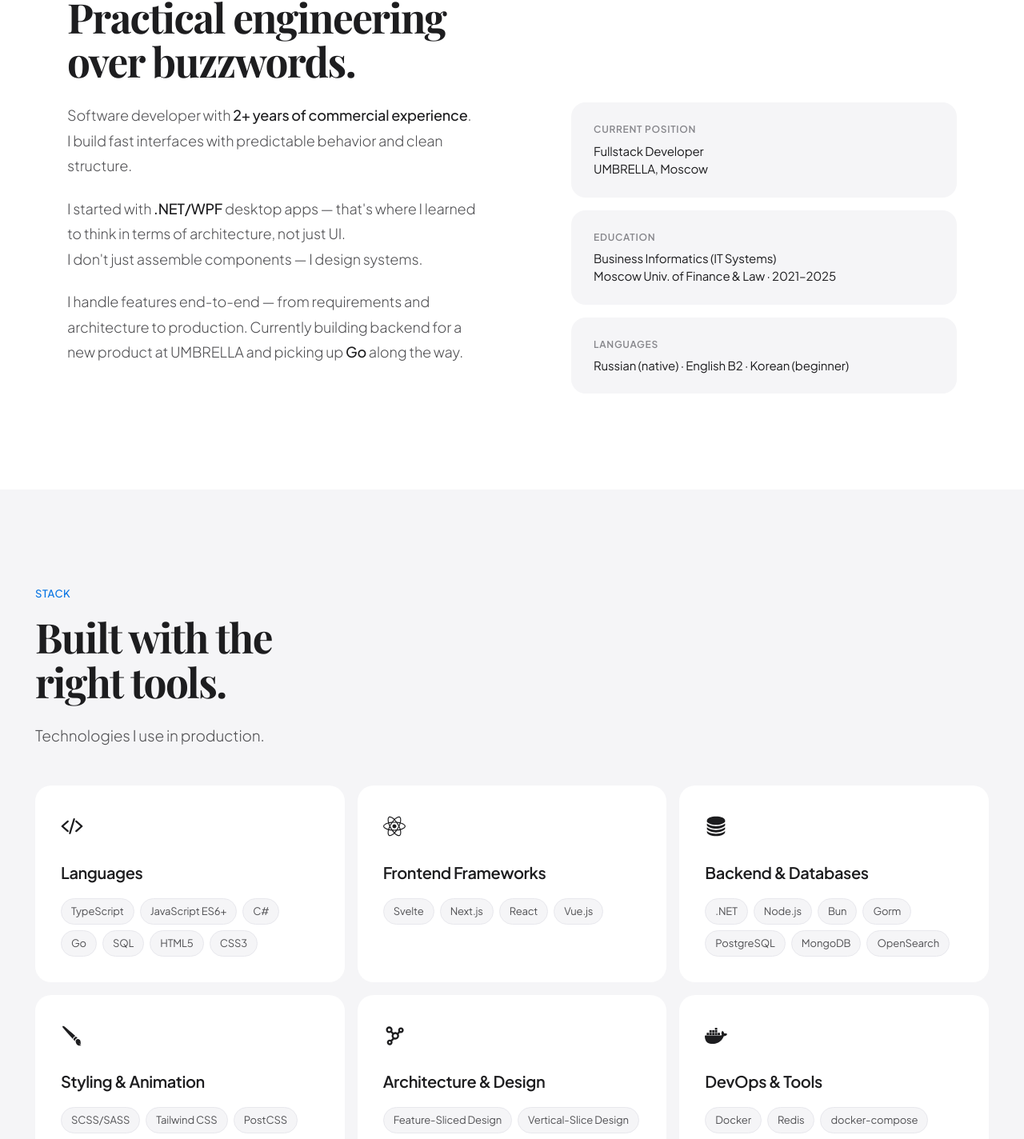
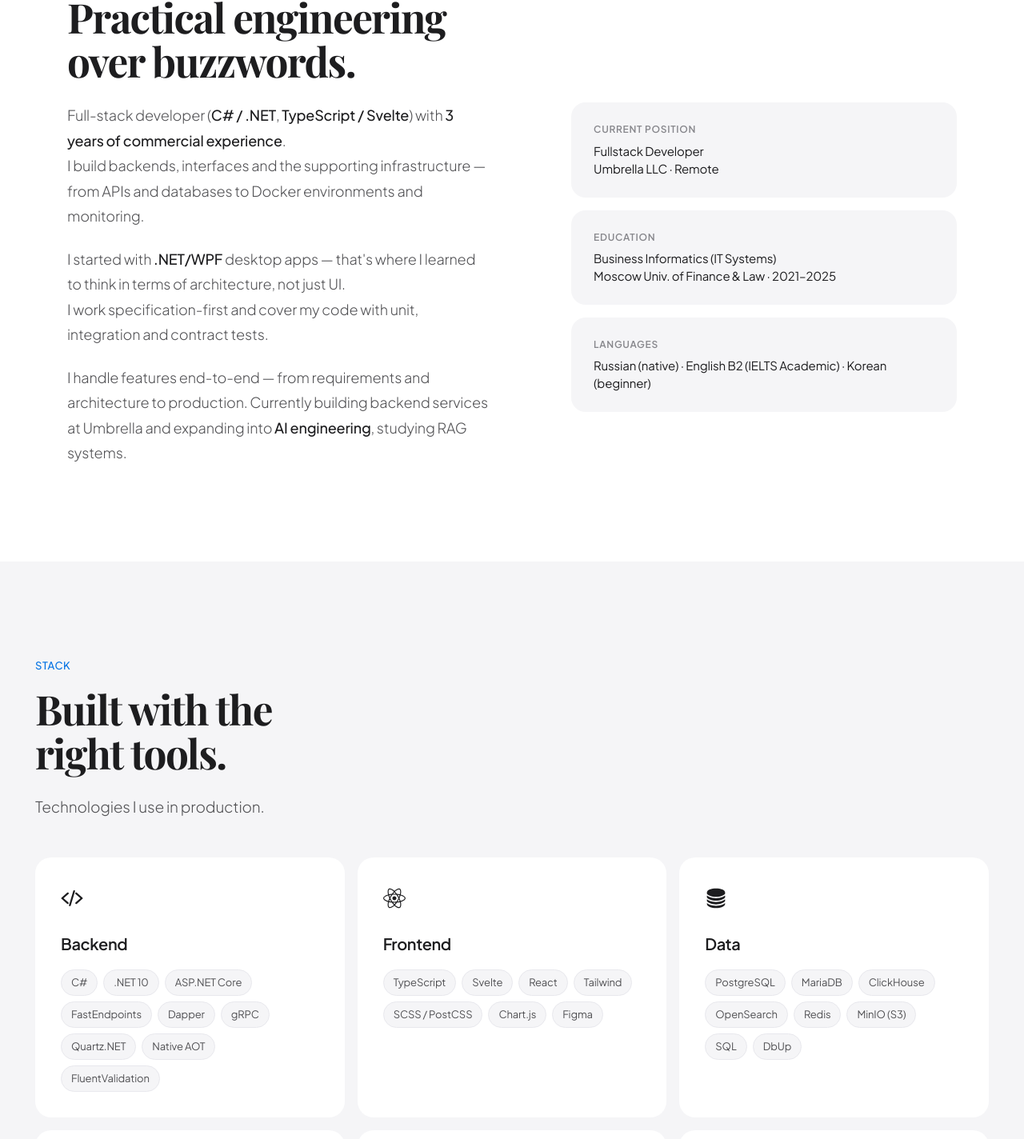
Before and after one commit to georgystavissky/personalWebsite, a Next.js app: page /personalWebsite/# in a window 1280 px wide. Shown: the part 1173-2597 px from the top of the page at 80% size. Built offline with nearby package versions, Linux system fonts and the light colour scheme; a web font is replaced by a local one.

Commit message:
Update info according to resume

```diff
--- a/src/app/layout.tsx
+++ b/src/app/layout.tsx
@@ -11,7 +11,8 @@ const font = Plus_Jakarta_Sans({
 
 export const metadata: Metadata = {
   title: "Georgii Stavisskii",
-  description: "Personal website",
+  description:
+    "Georgii Stavisskii — fullstack developer (C# / .NET, TypeScript / Svelte)",
 };
 
 export default function RootLayout({
--- a/src/components/about/About.tsx
+++ b/src/components/about/About.tsx
@@ -20,19 +20,23 @@ const About = () => {
       <div className="about-layout">
         <div className="about-body reveal">
           <p>
-            Software developer with
-            <strong> 2+ years of commercial experience</strong>. <br />I build
-            fast interfaces with predictable behavior and clean structure.
+            Full-stack developer (<strong>C# / .NET</strong>,{" "}
+            <strong>TypeScript / Svelte</strong>) with{" "}
+            <strong>3 years of commercial experience</strong>. <br />I build
+            backends, interfaces and the supporting infrastructure — from APIs
+            and databases to Docker environments and monitoring.
           </p>
           <p>
             I started with <strong>.NET/WPF</strong> desktop apps — that&apos;s
             where I learned to think in terms of architecture, not just UI.
-            <br /> I don&apos;t just assemble components — I design systems.
+            <br /> I work specification-first and cover my code with unit,
+            integration and contract tests.
           </p>
           <p>
             I handle features end-to-end — from requirements and architecture to
-            production. Currently building backend for a new product at UMBRELLA
-            and picking up <strong>Go</strong> along the way.
+            production. Currently building backend services at Umbrella and
+            expanding into <strong>AI engineering</strong>, studying RAG
+            systems.
           </p>
         </div>
 
@@ -42,7 +46,7 @@ const About = () => {
             <div className="card-value">
               Fullstack Developer
               <br />
-              UMBRELLA, Moscow
+              Umbrella LLC · Remote
             </div>
           </div>
           <div className="about-card">
@@ -56,7 +60,7 @@ const About = () => {
           <div className="about-card">
             <div className="card-label">Languages</div>
             <div className="card-value">
-              Russian (native) · English B2 · Korean (beginner)
+              Russian (native) · English B2 (IELTS Academic) · Korean (beginner)
             </div>
           </div>
           {/* <div className="about-card">
--- a/src/components/experience/Experience.tsx
+++ b/src/components/experience/Experience.tsx
@@ -54,59 +54,103 @@ const Experience = () => {
           <div className="exp-item">
             <div className="exp-left reveal">
               <div className="exp-period">Feb 2026 — Present</div>
-              <div className={`${playfair.className} exp-co`}>UMBRELLA</div>
-              <div className="exp-loc">Moscow, Russia</div>
+              <div className={`${playfair.className} exp-co`}>Umbrella LLC</div>
+              <div className="exp-loc">Remote</div>
             </div>
             <div className="exp-right">
-              <div className="exp-title reveal">
-                Fullstack Developer · Greenfield Project
+              <div className="exp-title reveal">Fullstack Developer</div>
+              <p className="exp-desc reveal">
+                Sole developer of two backend platforms, from scratch to
+                handover, plus a contributor to a large team SIEM project.
+              </p>
+              <div className="exp-list-items">
+                <div className="exp-point">
+                  <div className="exp-point-dot"></div>
+                  <span>
+                    Partner, Customer and Downloads Portals: three .NET 10
+                    services on a shared PostgreSQL database — 70+ endpoints, 15
+                    tables, Keycloak auth with 5 roles, MinIO presigned URLs,
+                    Prometheus and Grafana.
+                  </span>
+                </div>
+                <div className="exp-point">
+                  <div className="exp-point-dot"></div>
+                  <span>
+                    Wrote 200+ automated tests (NSubstitute, Testcontainers);
+                    after a month of QA testing no new bugs were reported.
+                    Agreed the specification with a systems analyst.
+                  </span>
+                </div>
+                <div className="exp-point">
+                  <div className="exp-point-dot"></div>
+                  <span>
+                    SIEM Testing Platform: REST API on .NET 10 (Native AOT) over
+                    OpenSearch, with a scheduler sending logs to external SIEMs
+                    via syslog (TCP/TLS), 82 contract tests and a GitLab CI/CD
+                    pipeline.
+                  </span>
+                </div>
+                <div className="exp-point">
+                  <div className="exp-point-dot"></div>
+                  <span>
+                    SIEM API (~1,400 C# files, Clean Architecture): migrating a
+                    legacy gRPC core to direct database access, wrote a JSON
+                    rules API specification, brought up the multi-service stack
+                    in Docker and found the root cause of failed ClickHouse
+                    writes.
+                  </span>
+                </div>
+                <div className="exp-point">
+                  <div className="exp-point-dot"></div>
+                  <span>
+                    Handed over web client expertise during the team split
+                    (Feb–May 2026).
+                  </span>
+                </div>
               </div>
-              <p className="exp-desc reveal">
-                Solo developer of a new internal project - built from scratch.
-                <br />
-                Currently in active development.
-              </p>
               <div className="exp-chips">
-                <span className="chip">ASP .NET</span>
+                <span className="chip">.NET 10</span>
                 <span className="chip">C#</span>
+                <span className="chip">PostgreSQL</span>
                 <span className="chip">OpenSearch</span>
+                <span className="chip">ClickHouse</span>
+                <span className="chip">Redis</span>
                 <span className="chip">Keycloak</span>
-                <span className="chip">REST API</span>
                 <span className="chip">Docker</span>
-                <span className="chip">System Design</span>
-                <span className="chip">Greenfield</span>
+                <span className="chip">Testcontainers</span>
+                <span className="chip">GitLab CI</span>
               </div>
             </div>
           </div>
 
           <div className="exp-item">
             <div className="exp-left reveal">
-              <div className="exp-period">Jun 2024 - Feb 2026</div>
+              <div className="exp-period">Jun 2024 — Feb 2026</div>
               <div className={`${playfair.className} exp-co`}>SAVRUS</div>
-              <div className="exp-loc">Moscow, Russia</div>
+              <div className="exp-loc">Remote</div>
             </div>
             <div className="exp-right">
               <div className="exp-title reveal">
-                Frontend Developer · Team Lead
+                Fullstack Developer · Team Lead
               </div>
               <p className="exp-desc reveal">
-                Led core frontend development after a full team transition.
-                Complete ownership - UI/UX, architecture, deployment, mentoring,
-                and building a new product from scratch.
+                Led core frontend development of a web platform after the team
+                transition. Owned UI/UX, complex components, architecture and
+                deployment.
               </p>
               <div className="exp-list-items">
                 <div className="exp-point">
                   <div className="exp-point-dot"></div>
                   <span>
-                    Delivered full UI redesign from Figma to production;
-                    migrated from Tailwind to SCSS + PostCSS for long-term
-                    maintainability.
+                    Delivered a UI redesign from Figma to production; rebuilt
+                    the interface on Tailwind, later migrated to SCSS + PostCSS
+                    for maintainability.
                   </span>
                 </div>
                 <div className="exp-point">
                   <div className="exp-point-dot"></div>
                   <span>
-                    Implemented 6 major resources end-to-end - from requirements
+                    Implemented 6 major resources end-to-end — from requirements
                     to production.
                   </span>
                 </div>
@@ -114,21 +158,30 @@ const Experience = () => {
                   <div className="exp-point-dot"></div>
                   <span>
                     Built data visualization tools with Chart.js and an SQL
-                    visualization module with automatic chart detection.
+                    visualization module with automatic field and chart
+                    detection.
                   </span>
                 </div>
                 <div className="exp-point">
                   <div className="exp-point-dot"></div>
                   <span>
-                    Adopted Feature-Sliced Design; created full Docker
-                    deployment tooling and authored deployment manuals.
+                    Adopted Feature-Sliced Design and designed a solution for
+                    opening multiple resources on a single page.
                   </span>
                 </div>
                 <div className="exp-point">
                   <div className="exp-point-dot"></div>
                   <span>
-                    Leading code reviews, mentoring, and currently building a
-                    new web product from zero.
+                    Created deployment tooling (Dockerfile, docker-compose,
+                    healthchecks, systemd for Ubuntu/CentOS) and deployment
+                    manuals.
+                  </span>
+                </div>
+                <div className="exp-point">
+                  <div className="exp-point-dot"></div>
+                  <span>
+                    Code reviews, mentoring and setting development pace; led
+                    development of a new web product from scratch.
                   </span>
                 </div>
               </div>
@@ -148,35 +201,33 @@ const Experience = () => {
             <div className="exp-left reveal">
               <div className="exp-period">Oct 2023 — Jun 2024</div>
               <div className={`${playfair.className} exp-co`}>SAVRUS</div>
-              <div className="exp-loc">Moscow, Russia</div>
+              <div className="exp-loc">Remote</div>
             </div>
             <div className="exp-right">
               <div className="exp-title reveal">.NET WPF Developer</div>
               <p className="exp-desc reveal">
-                Worked on a hybrid desktop + backend system. Improved
-                reliability, introduced versioning, and independently proposed
-                features that shipped to production.
+                Developed and maintained the WPF client of a SIEM system: new
+                features, bug fixes and localization.
               </p>
               <div className="exp-list-items">
                 <div className="exp-point">
                   <div className="exp-point-dot"></div>
                   <span>
-                    Implemented full unit-test coverage for all gRPC methods —
-                    significantly reduced regression risks.
+                    Covered all gRPC methods with xUnit unit and e2e tests and
+                    wrote guides.
                   </span>
                 </div>
                 <div className="exp-point">
                   <div className="exp-point-dot"></div>
                   <span>
-                    Proposed and delivered field set functionality: create,
-                    save, load, embed into business rules.
+                    Proposed and built field sets for business rules — approved
+                    and released to production.
                   </span>
                 </div>
                 <div className="exp-point">
                   <div className="exp-point-dot"></div>
                   <span>
-                    Designed a new DB table and implemented complete resource
-                    version history with historical state viewing.
+                    Designed the table and implemented resource version history.
                   </span>
                 </div>
               </div>
@@ -185,7 +236,7 @@ const Experience = () => {
                 <span className="chip">WPF</span>
                 <span className="chip">C#</span>
                 <span className="chip">gRPC</span>
-                <span className="chip">Unit Testing</span>
+                <span className="chip">xUnit</span>
                 <span className="chip">SQL</span>
               </div>
             </div>
--- a/src/components/hero/Hero.tsx
+++ b/src/components/hero/Hero.tsx
@@ -113,8 +113,8 @@ const Hero = () => {
       </div>
 
       <p className="hero-desc">
-        I build <strong>fast, reliable interfaces</strong> — from architecture
-        to production.
+        I build <strong>backends, interfaces and infrastructure</strong> — from
+        architecture to production.
       </p>
 
       <div className="hero-actions">
--- a/src/components/stack/Stack.tsx
+++ b/src/components/stack/Stack.tsx
@@ -30,63 +30,87 @@ const Stack = () => {
         <div className="stack-grid">
           <StackCard
             icon={<IoCodeSlash />}
-            title="Languages"
+            title="Backend"
             tags={[
-              "TypeScript",
-              "JavaScript ES6+",
               "C#",
-              "Go",
-              "SQL",
-              "HTML5",
-              "CSS3",
+              ".NET 10",
+              "ASP.NET Core",
+              "FastEndpoints",
+              "Dapper",
+              "gRPC",
+              "Quartz.NET",
+              "Native AOT",
+              "FluentValidation",
             ]}
           />
           <StackCard
             icon={<FaReact />}
-            title="Frontend Frameworks"
-            tags={["Svelte", "Next.js", "React", "Vue.js"]}
+            title="Frontend"
+            tags={[
+              "TypeScript",
+              "Svelte",
+              "React",
+              "Tailwind",
+              "SCSS / PostCSS",
+              "Chart.js",
+              "Figma",
+            ]}
           />
           <StackCard
             icon={<IoServer />}
-            title="Backend & Databases"
+            title="Data"
             tags={[
-              ".NET",
-              "Node.js",
-              "Bun",
-              "Gorm",
               "PostgreSQL",
-              "MongoDB",
+              "MariaDB",
+              "ClickHouse",
               "OpenSearch",
+              "Redis",
+              "MinIO (S3)",
+              "SQL",
+              "DbUp",
             ]}
           />
           <StackCard
             icon={<GiPaintBrush />}
-            title="Styling & Animation"
-            tags={["SCSS/SASS", "Tailwind CSS", "PostCSS", "GSAP"]}
+            title="Auth & Testing"
+            tags={[
+              "Keycloak (OIDC, JWT)",
+              "xUnit",
+              "Testcontainers",
+              "NSubstitute",
+              "Moq",
+              "Contract tests",
+              "E2E tests",
+            ]}
           />
 
           <StackCard
             icon={<BiNetworkChart />}
             title="Architecture & Design"
             tags={[
+              "Clean Architecture",
               "Feature-Sliced Design",
-              "Vertical-Slice Design",
               "REST API",
-              "WebSockets",
-              "System Design",
+              "Specification-driven work",
+              "Code review",
+              "Mentoring",
             ]}
           />
           <StackCard
             icon={<SiDocker />}
-            title="DevOps & Tools"
+            title="Infrastructure & AI"
             tags={[
               "Docker",
-              "Redis",
-              "docker-compose",
+              "Docker Compose",
+              "GitLab CI",
               "Linux",
               "systemd",
-              "Bash",
-              "gRPC",
+              "Prometheus",
+              "Grafana",
+              "OpenTelemetry",
+              "Claude Code",
+              "Codex",
+              "Local LLMs",
             ]}
           />
         </div>
```
Also changed, not shown: src/components/stats/Stats.tsx (+10 -8 lines).
